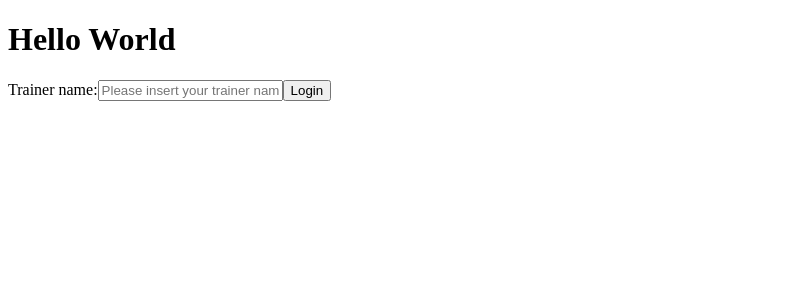
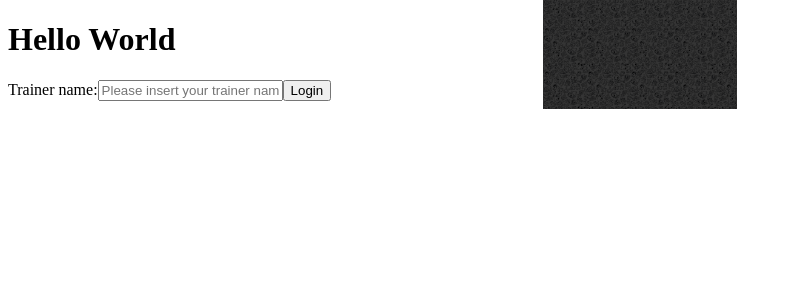
Before and after one commit to savannah-borst/Pokemon-Assignment, an Angular app: page /login in a window 1280 px wide. Shown: the top 300 px of the page, without its empty margins (0-792 px from the left). Built offline with nearby package versions, Linux system fonts and the light colour scheme.

Commit message:
just an image

```diff
--- a/src/styles.scss
+++ b/src/styles.scss
@@ -1 +1,7 @@
 /* You can add global styles to this file, and also import other style files */
+    body {
+    background-image: url("/src/assets/images/pokemonbackground.png");
+    background-position: center;
+    background-size:contain;
+    background-repeat: no-repeat;
+    }
```
Also changed, not shown: src/assets/images/pokemonbackground.png (added).
